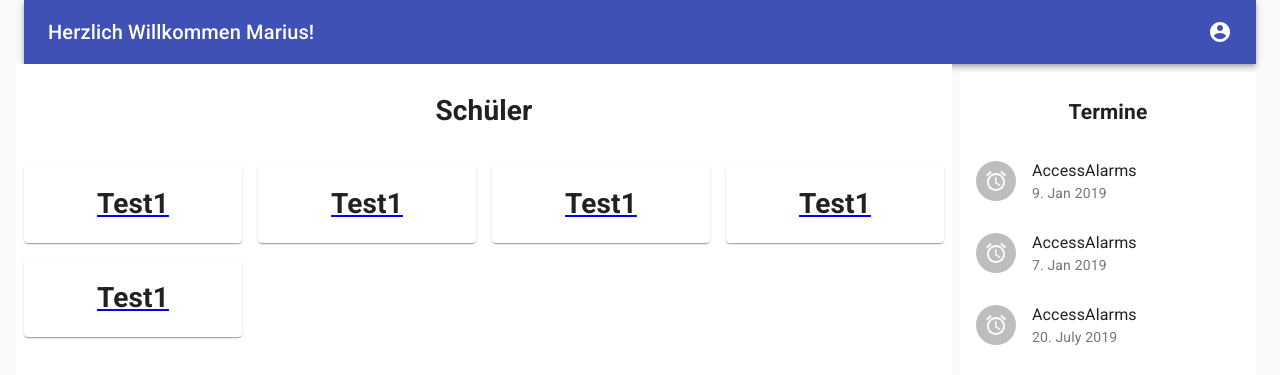
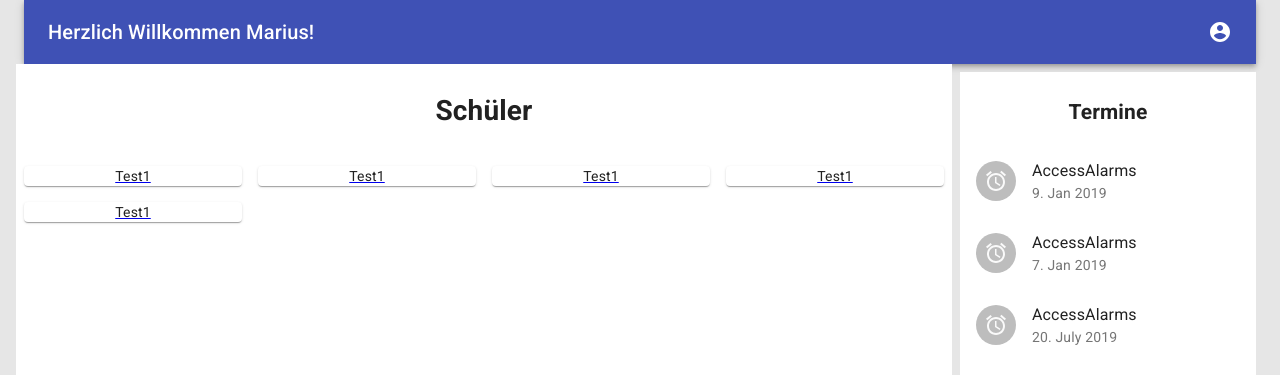
Before and after one commit to mknguyen1406/hack-for-good, a React (Create React App) app in the folder frontend/: page / in a window 1280 px wide. Shown: the top 375 px of the page. Built offline with nearby package versions, Linux system fonts and the light colour scheme.

Commit message:
push before merge

```diff
--- a/frontend/public/index.html
+++ b/frontend/public/index.html
@@ -28,7 +28,7 @@
     -->
     <title>React App</title>
   </head>
-  <body>
+  <body style="background: #E6E6E6">
     <noscript>You need to enable JavaScript to run this app.</noscript>
     <div id="root"></div>
     <!--
--- a/frontend/src/App.js
+++ b/frontend/src/App.js
@@ -26,16 +26,21 @@ class App extends React.Component {
     {
         super(props);
         this.state = {
-            currentID : 0
+            currentID : -1
         };
-        this.currentIdHandler = this.updateCurrentId.bind(this);
+        this.updateCurrentId = this.updateCurrentId.bind(this);
     }
 
-    updateCurrentId(props)
+    updateCurrentId(id)
     {
         this.setState({
-            currentID : props.id
+            currentID : id
         });
+    }
+
+    componentDidMount()
+    {
+
     }
 
     render()
@@ -55,7 +60,7 @@ class App extends React.Component {
                             <Grid item lg={9} style={{background: "#fff"}}>
                                 <Switch>
                                     <Route exact path="/">
-                                        <Pupils size={3} />
+                                        <Pupils size={3} idHandler={this.updateCurrentId} />
                                     </Route>
                                     <Route path="/user" >
                                         <User id={this.state.currentID}/>
@@ -100,14 +105,6 @@ class App extends React.Component {
                                 </List>
                             </Grid>
                         </Grid>
-
-                        <Grid contrainer spacing={2}>
-                            <iframe width="100%" height="1000"
-                                    src="https://app.powerbi.com/view?r=eyJrIjoiNTRjOGMyOGEtZDk5MS00ZGZhLWJhN2MtMWYyNDFlODg0MWU4IiwidCI6IjIxNjg0NGRjLTljOTAtNDk0OS04ZTRiLTU4ZWEyZDJjM2RiZSIsImMiOjh9"
-                                    frameBorder="0" allowFullScreen="true"></iframe>
-                        </Grid>
-
-
                     </Container>
                 </div>
             </Router>
--- a/frontend/src/Pupil.js
+++ /dev/null
@@ -1,16 +0,0 @@
-import React from "react";
-import Card from "@material-ui/core/Card";
-import {Link} from 'react-router-dom';
-
-function Pupil(props)
-{
-    return (
-            <Link to="/user">
-                <Card>
-                    <h1> {props.name} </h1>
-                </Card>
-            </Link>
-    );
-}
-
-export default Pupil;
--- a/frontend/src/Pupils.js
+++ b/frontend/src/Pupils.js
@@ -1,19 +1,13 @@
 import React from 'react';
 import Grid from "@material-ui/core/Grid";
-import Pupil from './Pupil';
+import Card from "@material-ui/core/Card";
+import {Link} from 'react-router-dom';
 
 class Pupils extends React.Component
 {
     constructor(props) {
         super(props);
         this.state = {
-            users: []
-        };
-    }
-
-    componentDidMount()
-    {
-        this.setState({
             users: [
                 {"id" : 1, "name" : "Test1"},
                 {"id" : 1, "name" : "Test1"},
@@ -21,7 +15,12 @@ class Pupils extends React.Component
                 {"id" : 1, "name" : "Test1"},
                 {"id" : 1, "name" : "Test1"},
             ]
-        });
+        };
+    }
+
+    componentDidMount()
+    {
+
         /*fetch(new URL('init', "HIER MUSS EIN API CALL REIN")).then(res => res.json())
             .then((data => this.setState({
                                     users: data.users
@@ -42,7 +41,11 @@ class Pupils extends React.Component
                 </Grid>
                 {this.state.users.map(values => (
                     <Grid item lg={this.props.size}>
-                        <Pupil name={values.name}/>
+                        <Link to="/user" onClick={() => this.props.idHandler(values.id)}>
+                            <Card>
+                                <span> {values.name} </span>
+                            </Card>
+                        </Link>
                     </Grid>
                 ))}
             </Grid>
--- a/frontend/src/User.js
+++ b/frontend/src/User.js
@@ -9,7 +9,9 @@ class User extends React.Component
 
     render()
     {
-        return (<h1>{this.props.id}</h1>);
+        return (
+            <h1>{this.props.id}</h1>
+        );
     }
 
 }
```
